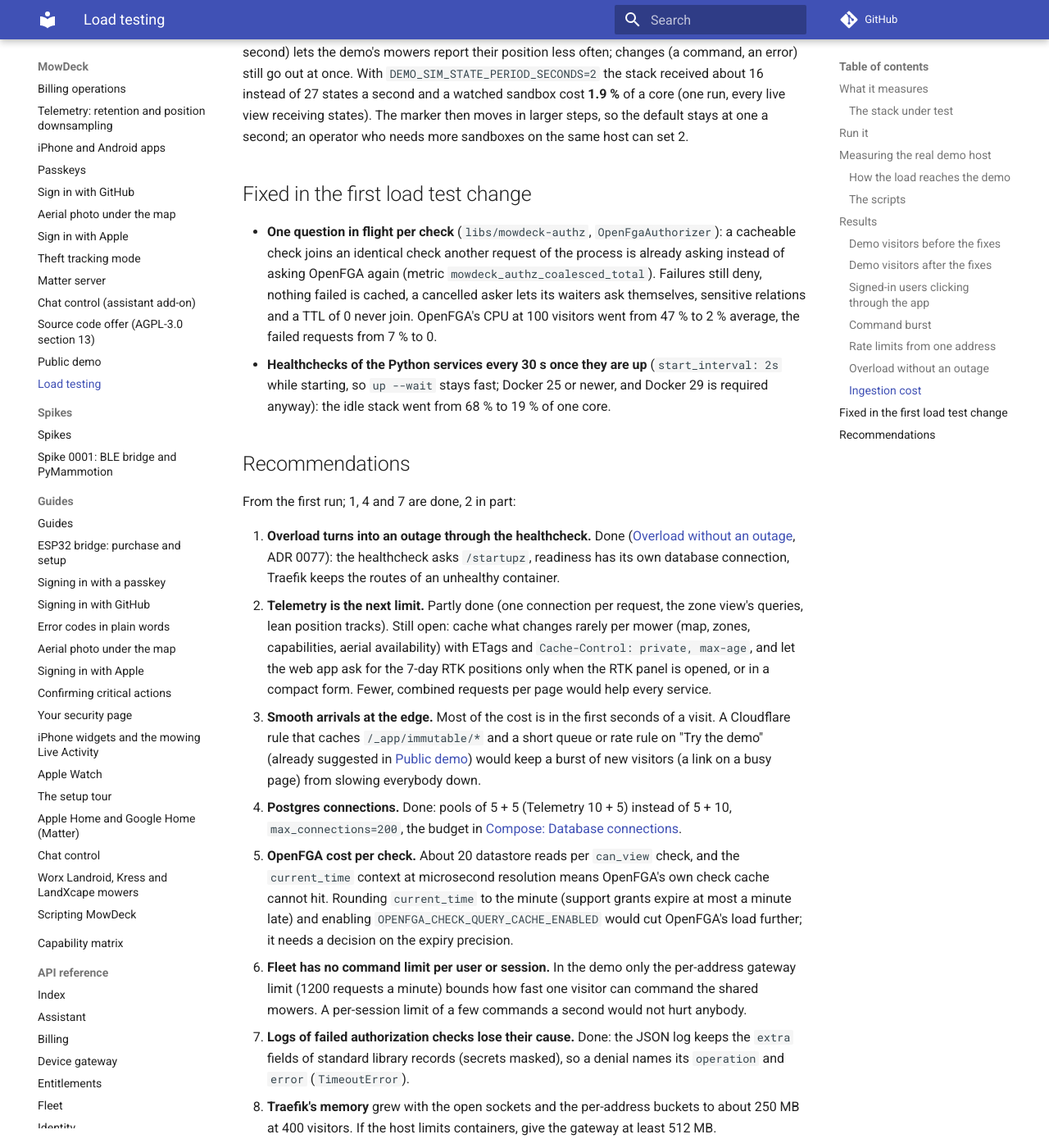
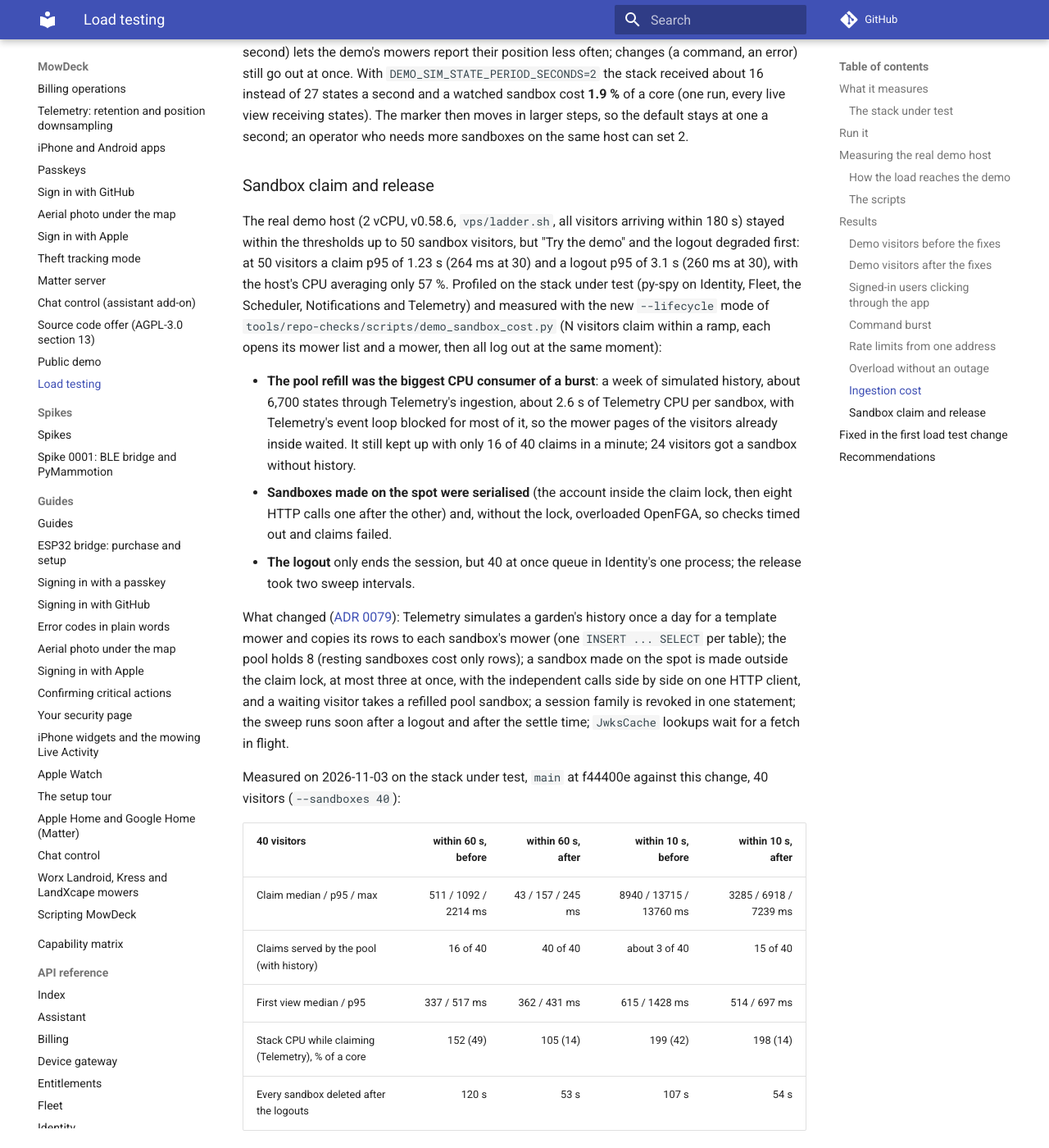
Before and after one commit to lukislp/mowdeck, an MkDocs documentation site: the page built from docs/ops/load-testing.md, in a window 1280 px wide and 1400 px high, scrolled down 13849 px. Shown: the whole window at 82% size. Built offline with MkDocs 1.6.1 and Material for MkDocs 9.7.7, drawn with Linux system fonts in a browser that asks for light colours; comment, search, counter and statistics services are not loaded; some of the changed text lies outside the part shown.

Commit message:
docs: ADR 0079 and the sandbox life cycle measurements
The --lifecycle mode of demo_sandbox_cost.py measures claim, first view, logout and deletion; results in docs/ops/load-testing.md and ADR 0079.

```diff
--- a/docs/ops/load-testing.md
+++ b/docs/ops/load-testing.md
@@ -446,6 +446,70 @@ instead of 27 states a second and a watched sandbox cost **1.9 %** of a core (on
 view receiving states). The marker then moves in larger steps, so the
 default stays at one a second; an operator who needs more sandboxes on the same host can set 2.
 
+### Sandbox claim and release
+
+The real demo host (2 vCPU, v0.58.6, `vps/ladder.sh`, all visitors arriving within 180 s)
+stayed within the thresholds up to 50 sandbox visitors, but "Try the demo" and the logout
+degraded first: at 50 visitors a claim p95 of 1.23 s (264 ms at 30) and a logout p95 of 3.1 s
+(260 ms at 30), with the host's CPU averaging only 57 %. Profiled on the stack under test
+(py-spy on Identity, Fleet, the Scheduler, Notifications and Telemetry) and measured with the
+new `--lifecycle` mode of `tools/repo-checks/scripts/demo_sandbox_cost.py` (N visitors claim
+within a ramp, each opens its mower list and a mower, then all log out at the same moment):
+
+- **The pool refill was the biggest CPU consumer of a burst**: a week of simulated history,
+  about 6,700 states through Telemetry's ingestion, about 2.6 s of Telemetry CPU per sandbox,
+  with Telemetry's event loop blocked for most of it, so the mower pages of the visitors already
+  inside waited. It still kept up with only 16 of 40 claims in a minute; 24 visitors got a
+  sandbox without history.
+- **Sandboxes made on the spot were serialised** (the account inside the claim lock, then eight
+  HTTP calls one after the other) and, without the lock, overloaded OpenFGA, so checks timed out
+  and claims failed.
+- **The logout** only ends the session, but 40 at once queue in Identity's one process; the
+  release took two sweep intervals.
+
+What changed ([ADR 0079](../adr/0079-fast-sandbox-lifecycle.md)): Telemetry simulates a
+garden's history once a day for a template mower and copies its rows to each sandbox's mower
+(one `INSERT ... SELECT` per table); the pool holds 8 (resting sandboxes cost only rows); a
+sandbox made on the spot is made outside the claim lock, at most three at once, with the
+independent calls side by side on one HTTP client, and a waiting visitor takes a refilled pool
+sandbox; a session family is revoked in one statement; the sweep runs soon after a logout and
+after the settle time; `JwksCache` lookups wait for a fetch in flight.
+
+Measured on 2026-11-03 on the stack under test, `main` at f44400e against this change, 40
+visitors (`--sandboxes 40`):
+
+| 40 visitors | within 60 s, before | within 60 s, after | within 10 s, before | within 10 s, after |
+| --- | ---: | ---: | ---: | ---: |
+| Claim median / p95 / max | 511 / 1092 / 2214 ms | 43 / 157 / 245 ms | 8940 / 13715 / 13760 ms | 3285 / 6918 / 7239 ms |
+| Claims served by the pool (with history) | 16 of 40 | 40 of 40 | about 3 of 40 | 15 of 40 |
+| First view median / p95 | 337 / 517 ms | 362 / 431 ms | 615 / 1428 ms | 514 / 697 ms |
+| Stack CPU while claiming (Telemetry), % of a core | 152 (49) | 105 (14) | 199 (42) | 198 (14) |
+| Every sandbox deleted after the logouts | 120 s | 53 s | 107 s | 54 s |
+
+No claim failed in these runs; without the bound on sandboxes made at once, 6 of 40 claims
+within 10 s failed (OpenFGA checks timed out, the Scheduler answered "mower not found"). 40
+logouts at once, straight at Identity inside the stack's network: median / p95 356 / 651 ms
+before, 211 / 367 ms after.
+
+The scenario `sandbox-visitor` (`LOAD_VUS=40 LOAD_RAMP=180s LOAD_DURATION=2m LOAD_HOLD=60`,
+every visitor starts a mower and holds the live view; the shape of the host's ladder level):
+
+| 40 sandbox visitors | Before | After |
+| --- | ---: | ---: |
+| API p95 | 1.30 s (threshold crossed) | 172 ms |
+| "Try the demo" p95 / max | 6.09 s / 9.08 s | 98 / 160 ms |
+| Logout p95 | 376 ms | 292 ms |
+| `GET /telemetry/mowers/{id}/state` p95 | 2.0 s | 213 ms |
+| First live state p95 | 662 ms | 107 ms |
+| Failed requests | 0.16 % | 0 % |
+| Stack CPU average (Telemetry) | 157 % (40 %) | 93 % (15 %) |
+
+With `DEMO_SANDBOX_MAX=60` for the run, 60 visitors: "Try the demo" p95 271 ms, logout p95
+602 ms, API p95 582 ms, 0.08 % failed requests, 99.5 % of the live views with states, the stack
+at 133 % on average and at its 200 % in peaks. Beyond 40 the limit is the telemetry of the
+watched mowers again ([Ingestion cost](#ingestion-cost)), not the sandbox life cycle; the demo
+host's ladder should show the knee move from the claim and logout to the API as a whole.
+
 ## Fixed in the first load test change
 
 - **One question in flight per check** (`libs/mowdeck-authz`, `OpenFgaAuthorizer`): a cacheable
--- a/mkdocs.yml
+++ b/mkdocs.yml
@@ -122,6 +122,7 @@ nav:
       - adr/0076-demo-sandboxes.md
       - adr/0077-liveness-readiness-and-routing.md
       - adr/0078-batched-state-ingestion.md
+      - adr/0079-fast-sandbox-lifecycle.md
   - Development:
       - dev/getting-started.md
       - dev/service-template.md
```
Also changed, not shown: docs/adr/0076-demo-sandboxes.md (+1 -1 lines), docs/adr/0079-fast-sandbox-lifecycle.md (added, +100 -0 lines), docs/adr/README.md (+1 -0 lines), docs/ops/demo.md (+6 -3 lines), 2 other files.
